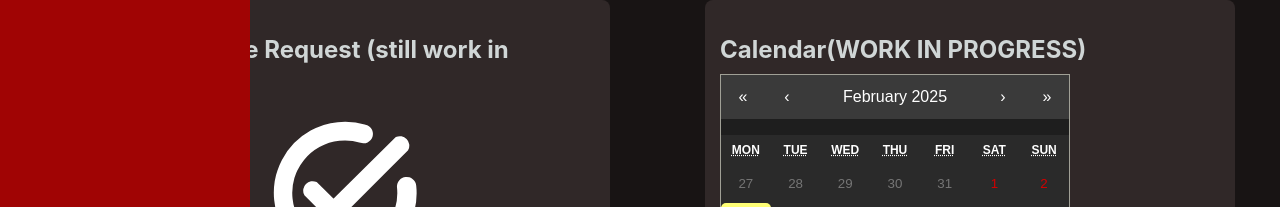
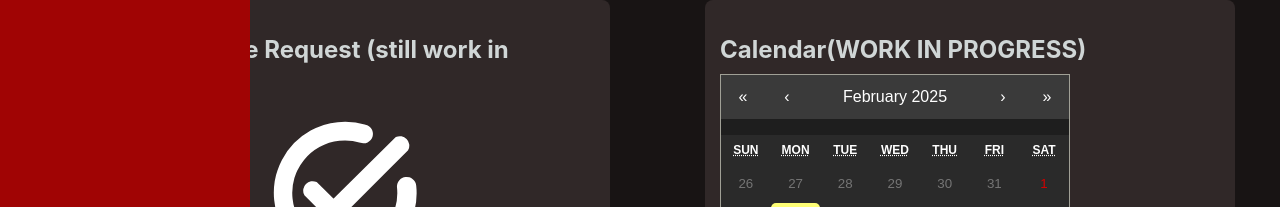
Before and after one commit to zepion1/SWE2, a React (Create React App) app: page /home in a window 1280 px wide. Shown: the part 593-800 px from the top of the page. Built offline with nearby package versions, Linux system fonts and the light colour scheme.

Commit message:
Home.js
Changed calendar locale to en-US, week now starts with Sunday

```diff
--- a/src/pages/Home.js
+++ b/src/pages/Home.js
@@ -94,7 +94,7 @@ const Home = () => {
 
                 <div className="calendar-box">
                     <h2 className="calendar-text">Calendar(WORK IN PROGRESS)</h2>
-                    <Calendar className="react-calendar"/>
+                    <Calendar className="react-calendar" locale="en-US"/>
                     </div>
             </div>
 
```
